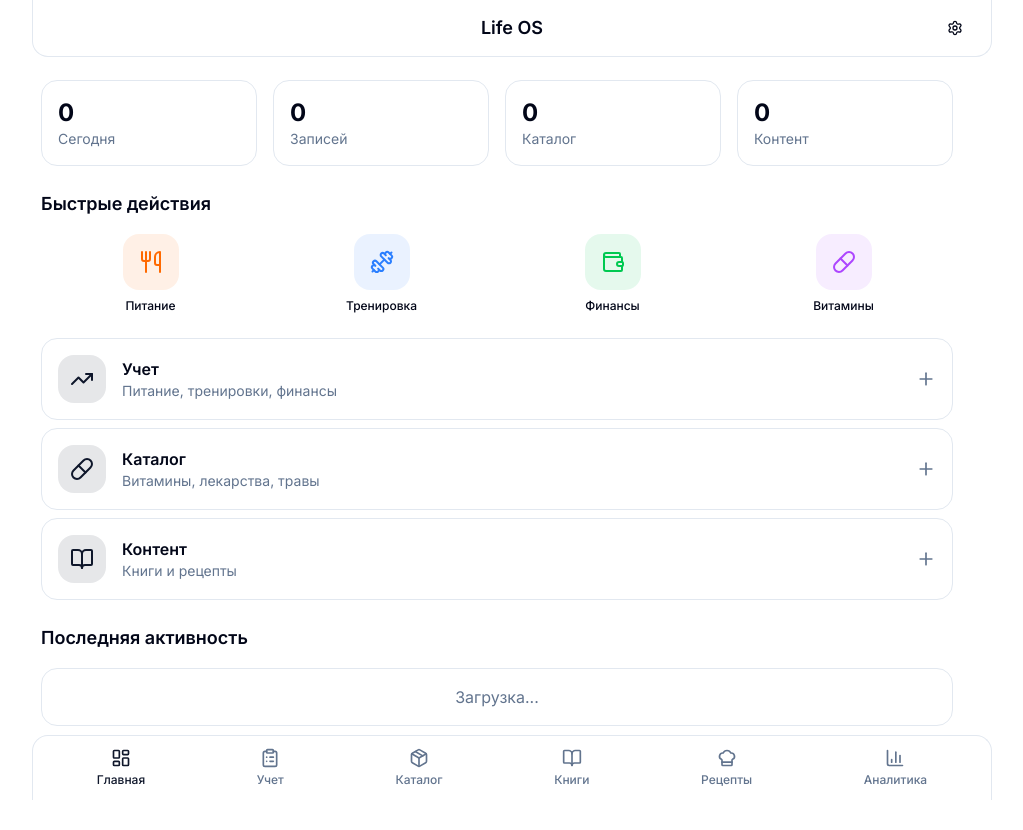
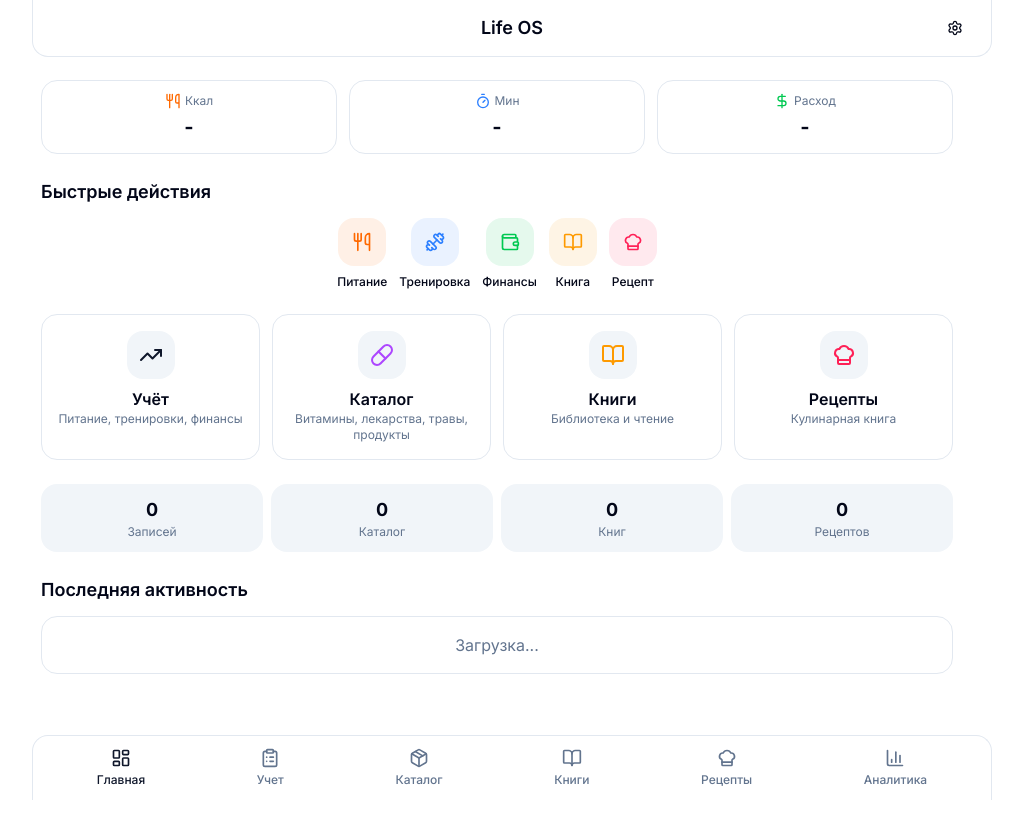
Before and after one commit to bairrrich/lifeosclinerules, a Next.js app: page / in a window 1280 px wide. Shown: the whole page, without its empty margins (128-1151 px from the left). After the commit the page ends 800 px from the top, so only its background shows below. Built offline with nearby package versions, Linux system fonts and the light colour scheme.

Commit message:
fix: main page

```diff
--- a/src/app/page.tsx
+++ b/src/app/page.tsx
@@ -11,13 +11,13 @@ import {
   ChefHat,
   TrendingUp,
   Plus,
+  Timer,
+  DollarSign,
 } from "lucide-react"
 import { AppLayout } from "@/components/layout/app-layout"
-import { Card, CardContent, CardHeader, CardTitle } from "@/components/ui/card"
-import { Button } from "@/components/ui/button"
-import { Badge } from "@/components/ui/badge"
+import { Card, CardContent } from "@/components/ui/card"
 import { db, initializeDatabase } from "@/lib/db"
-import type { Log, Item, Content } from "@/types"
+import type { Log } from "@/types"
 
 // Quick action cards data
 const quickActions = [
@@ -43,11 +43,18 @@ const quickActions = [
     bgColor: "bg-green-500/10",
   },
   {
-    href: "/items/vitamins/new",
-    label: "Витамины",
-    icon: Pill,
-    color: "text-purple-500",
-    bgColor: "bg-purple-500/10",
+    href: "/books/new",
+    label: "Книга",
+    icon: BookOpen,
+    color: "text-amber-500",
+    bgColor: "bg-amber-500/10",
+  },
+  {
+    href: "/recipes/new",
+    label: "Рецепт",
+    icon: ChefHat,
+    color: "text-rose-500",
+    bgColor: "bg-rose-500/10",
   },
 ]
 
@@ -55,24 +62,31 @@ const quickActions = [
 const sections = [
   {
     href: "/logs",
-    title: "Учет",
+    title: "Учёт",
     description: "Питание, тренировки, финансы",
     icon: TrendingUp,
-    stats: ["food", "workout", "finance"],
+    color: "text-primary",
   },
   {
     href: "/items",
     title: "Каталог",
-    description: "Витамины, лекарства, травы",
+    description: "Витамины, лекарства, травы, продукты",
     icon: Pill,
-    stats: ["vitamin", "medicine", "herb"],
+    color: "text-purple-500",
   },
   {
-    href: "/content",
-    title: "Контент",
-    description: "Книги и рецепты",
+    href: "/books",
+    title: "Книги",
+    description: "Библиотека и чтение",
     icon: BookOpen,
-    stats: ["book", "recipe"],
+    color: "text-amber-500",
+  },
+  {
+    href: "/recipes",
+    title: "Рецепты",
+    description: "Кулинарная книга",
+    icon: ChefHat,
+    color: "text-rose-500",
   },
 ]
 
@@ -93,8 +107,12 @@ export default function HomePage() {
   const [stats, setStats] = useState({
     logs: 0,
     items: 0,
-    content: 0,
+    books: 0,
+    recipes: 0,
     todayLogs: 0,
+    todayCalories: 0,
+    todayWorkoutMinutes: 0,
+    todayExpenses: 0,
   })
   const [recentLogs, setRecentLogs] = useState<Log[]>([])
 
@@ -103,14 +121,37 @@ export default function HomePage() {
       try {
         await initializeDatabase()
 
-        const [logs, items, content] = await Promise.all([
+        const [logs, items, books, recipes] = await Promise.all([
           db.logs.toArray(),
           db.items.toArray(),
-          db.content.toArray(),
+          db.books.count(),
+          db.content.where("type").equals("recipe").count(),
         ])
 
         const today = new Date().toISOString().split("T")[0]
         const todayLogs = logs.filter((log) => log.date.startsWith(today))
+
+        // Подсчитываем статистику за сегодня
+        let todayCalories = 0
+        let todayWorkoutMinutes = 0
+        let todayExpenses = 0
+
+        todayLogs.forEach((log) => {
+          // @ts-expect-error - metadata имеет разные типы для разных log.type
+          if (log.type === "food" && log.metadata?.calories) {
+            // @ts-expect-error - metadata имеет разные типы для разных log.type
+            todayCalories += log.metadata.calories
+          }
+          // @ts-expect-error - metadata имеет разные типы для разных log.type
+          if (log.type === "workout" && log.metadata?.duration) {
+            // @ts-expect-error - metadata имеет разные типы для разных log.type
+            todayWorkoutMinutes += log.metadata.duration
+          }
+          // @ts-expect-error - metadata имеет разные типы для разных log.type
+          if (log.type === "finance" && log.value && log.metadata?.finance_type !== "income") {
+            todayExpenses += log.value
+          }
+        })
 
         // Сортируем по дате и берём последние 5 записей
         const sortedLogs = [...logs].sort((a, b) =>
@@ -121,8 +162,12 @@ export default function HomePage() {
         setStats({
           logs: logs.length,
           items: items.length,
-          content: content.length,
+          books: books,
+          recipes: recipes,
           todayLogs: todayLogs.length,
+          todayCalories,
+          todayWorkoutMinutes,
+          todayExpenses,
         })
         setRecentLogs(recent)
       } catch (error) {
@@ -138,38 +183,43 @@ export default function HomePage() {
   return (
     <AppLayout title="Life OS">
       <div className="container mx-auto px-4 py-6 space-y-6">
-        {/* Stats Overview */}
-        <div className="grid grid-cols-2 md:grid-cols-4 gap-4">
+        {/* Today Stats */}
+        <div className="grid grid-cols-3 gap-3">
           <Card>
-            <CardContent className="p-4">
-              <div className="text-2xl font-bold">{stats.todayLogs}</div>
-              <div className="text-sm text-muted-foreground">Сегодня</div>
+            <CardContent className="p-3 text-center">
+              <div className="flex items-center justify-center gap-1 mb-1">
+                <Utensils className="h-4 w-4 text-orange-500" />
+                <span className="text-xs text-muted-foreground">Ккал</span>
+              </div>
+              <div className="text-xl font-bold">{stats.todayCalories || "-"}</div>
             </CardContent>
           </Card>
           <Card>
-            <CardContent className="p-4">
-              <div className="text-2xl font-bold">{stats.logs}</div>
-              <div className="text-sm text-muted-foreground">Записей</div>
+            <CardContent className="p-3 text-center">
+              <div className="flex items-center justify-center gap-1 mb-1">
+                <Timer className="h-4 w-4 text-blue-500" />
+                <span className="text-xs text-muted-foreground">Мин</span>
+              </div>
+              <div className="text-xl font-bold">{stats.todayWorkoutMinutes || "-"}</div>
             </CardContent>
           </Card>
           <Card>
-            <CardContent className="p-4">
-              <div className="text-2xl font-bold">{stats.items}</div>
-              <div className="text-sm text-muted-foreground">Каталог</div>
-            </CardContent>
-          </Card>
-          <Card>
-            <CardContent className="p-4">
-              <div className="text-2xl font-bold">{stats.content}</div>
-              <div className="text-sm text-muted-foreground">Контент</div>
+            <CardContent className="p-3 text-center">
+              <div className="flex items-center justify-center gap-1 mb-1">
+                <DollarSign className="h-4 w-4 text-green-500" />
+                <span className="text-xs text-muted-foreground">Расход</span>
+              </div>
+              <div className="text-xl font-bold">
+                {stats.todayExpenses ? `${stats.todayExpenses.toLocaleString()}₽` : "-"}
+              </div>
             </CardContent>
           </Card>
         </div>
 
         {/* Quick Actions */}
         <div>
-          <h2 className="text-lg font-semibold mb-4">Быстрые действия</h2>
-          <div className="grid grid-cols-4 gap-3">
+          <h2 className="text-lg font-semibold mb-3">Быстрые действия</h2>
+          <div className="flex justify-center gap-3 flex-wrap">
             {quickActions.map((action) => (
               <Link
                 key={action.href}
@@ -177,9 +227,9 @@ export default function HomePage() {
                 className="flex flex-col items-center gap-2"
               >
                 <div
-                  className={`flex h-14 w-14 items-center justify-center rounded-2xl ${action.bgColor}`}
+                  className={`flex h-12 w-12 items-center justify-center rounded-2xl ${action.bgColor}`}
                 >
-                  <action.icon className={`h-6 w-6 ${action.color}`} />
+                  <action.icon className={`h-5 w-5 ${action.color}`} />
                 </div>
                 <span className="text-xs font-medium">{action.label}</span>
               </Link>
@@ -188,30 +238,49 @@ export default function HomePage() {
         </div>
 
         {/* Navigation Cards */}
-        <div className="flex flex-col gap-2">
+        <div className="grid grid-cols-2 md:grid-cols-4 gap-3">
           {sections.map((section) => (
             <Link key={section.href} href={section.href}>
-              <Card className="hover:bg-accent transition-colors">
-                <CardContent className="p-4 flex items-center gap-4">
-                  <div className="flex h-12 w-12 items-center justify-center rounded-2xl bg-primary/10">
-                    <section.icon className="h-6 w-6 text-primary" />
+              <Card className="hover:bg-accent transition-colors h-full">
+                <CardContent className="p-4 flex flex-col items-center gap-2 text-center">
+                  <div className={`flex h-12 w-12 items-center justify-center rounded-2xl bg-muted`}>
+                    <section.icon className={`h-6 w-6 ${section.color}`} />
                   </div>
-                  <div className="flex-1">
+                  <div>
                     <h3 className="font-semibold">{section.title}</h3>
-                    <p className="text-sm text-muted-foreground">
+                    <p className="text-xs text-muted-foreground">
                       {section.description}
                     </p>
                   </div>
-                  <Plus className="h-5 w-5 text-muted-foreground" />
                 </CardContent>
               </Card>
             </Link>
           ))}
         </div>
 
+        {/* Database Stats */}
+        <div className="grid grid-cols-4 gap-2">
+          <div className="p-3 rounded-xl bg-muted text-center">
+            <div className="text-lg font-bold">{stats.logs}</div>
+            <div className="text-xs text-muted-foreground">Записей</div>
+          </div>
+          <div className="p-3 rounded-xl bg-muted text-center">
+            <div className="text-lg font-bold">{stats.items}</div>
+            <div className="text-xs text-muted-foreground">Каталог</div>
+          </div>
+          <div className="p-3 rounded-xl bg-muted text-center">
+            <div className="text-lg font-bold">{stats.books}</div>
+            <div className="text-xs text-muted-foreground">Книг</div>
+          </div>
+          <div className="p-3 rounded-xl bg-muted text-center">
+            <div className="text-lg font-bold">{stats.recipes}</div>
+            <div className="text-xs text-muted-foreground">Рецептов</div>
+          </div>
+        </div>
+
         {/* Recent Activity */}
         <div>
-          <h2 className="text-lg font-semibold mb-4">Последняя активность</h2>
+          <h2 className="text-lg font-semibold mb-3">Последняя активность</h2>
           {isLoading ? (
             <Card>
               <CardContent className="p-4 text-center text-muted-foreground">
@@ -221,7 +290,7 @@ export default function HomePage() {
           ) : stats.logs === 0 ? (
             <Card>
               <CardContent className="p-4 text-center text-muted-foreground">
-                Нет записей. Начните вести учет!
+                Нет записей. Начните вести учёт!
               </CardContent>
             </Card>
           ) : (
@@ -229,15 +298,15 @@ export default function HomePage() {
               {recentLogs.map((log) => (
                 <Link key={log.id} href={`/logs/${log.type}/${log.id}`}>
                   <Card className="hover:bg-accent transition-colors">
-                    <CardContent className="p-4 flex items-center gap-4">
-                      <div className={`flex h-10 w-10 items-center justify-center rounded-xl border ${typeColors[log.type] || 'bg-muted'}`}>
-                        <span className="text-lg">
+                    <CardContent className="p-3 flex items-center gap-3">
+                      <div className={`flex h-9 w-9 items-center justify-center rounded-xl border ${typeColors[log.type] || 'bg-muted'}`}>
+                        <span className="text-base">
                           {log.type === 'food' ? '🍽️' : log.type === 'workout' ? '💪' : '💰'}
                         </span>
                       </div>
                       <div className="flex-1 min-w-0">
-                        <h3 className="font-medium truncate">{log.title}</h3>
-                        <p className="text-sm text-muted-foreground">
+                        <h3 className="font-medium text-sm truncate">{log.title}</h3>
+                        <p className="text-xs text-muted-foreground">
                           {typeLabels[log.type] || log.type} • {new Date(log.date).toLocaleDateString('ru-RU', {
                             day: 'numeric',
                             month: 'short',
```
Also changed, not shown: next.config.ts (+40 -0 lines), public/sw.js (+31 -47 lines).
